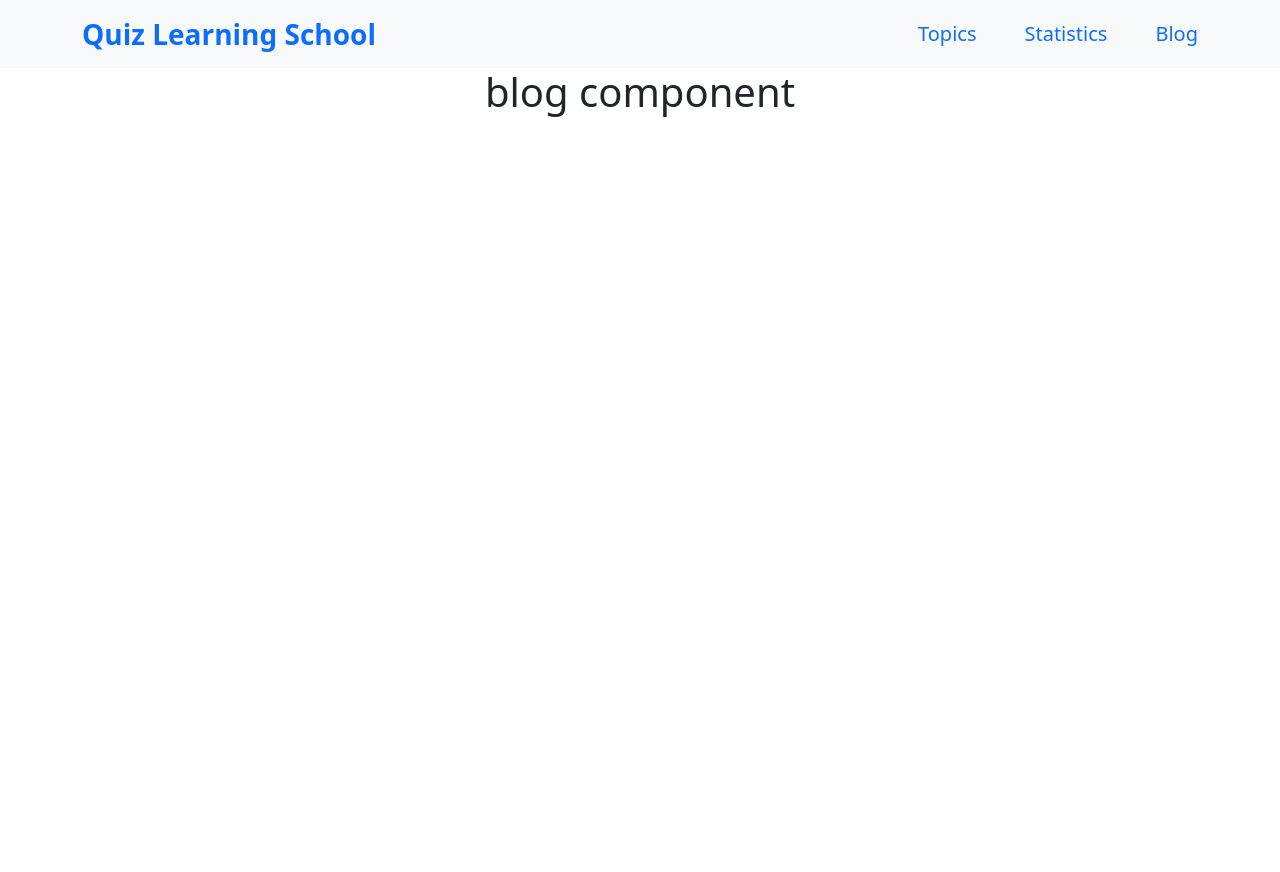
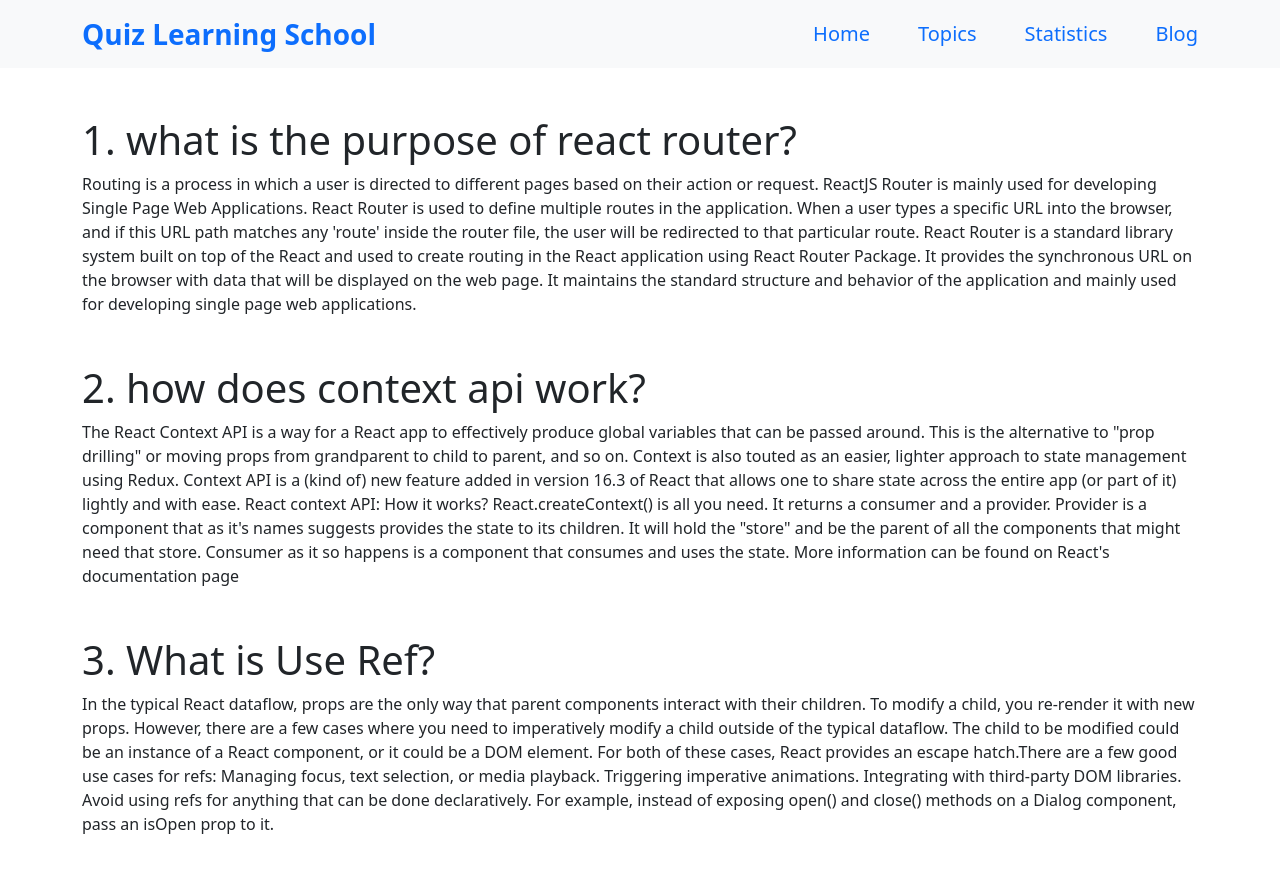
Before and after one commit to Suzon999/quick-question-a9-, a React (Create React App) app: page /Blog in a window 1280 px wide. Shown: the top 872 px of the page. Before the commit the page ends 800 px from the top, so only its background shows below. Built offline with nearby package versions, Linux system fonts and the light colour scheme.

Commit message:
card added

```diff
--- a/package.json
+++ b/package.json
@@ -10,6 +10,7 @@
     "react": "^18.2.0",
     "react-bootstrap": "^2.5.0",
     "react-dom": "^18.2.0",
+    "react-icons": "^4.4.0",
     "react-router-dom": "^6.4.2",
     "react-scripts": "5.0.1",
     "web-vitals": "^2.1.4"
--- a/src/App.js
+++ b/src/App.js
@@ -16,10 +16,11 @@ function App() {
       children: [
         {
           path: '/',
+          loader: () => fetch('https://openapi.programming-hero.com/api/quiz'),
           element: <Home></Home>
         },
         {
-          path: '/Topics',
+          path: '/',
           element: <Topics></Topics>
         },
         {
--- /dev/null
+++ b/src/components/Banner/Banner.css
@@ -0,0 +1,13 @@
+.banner-img img {
+    width: 600px;
+    height: auto;
+}
+
+.bg-right {
+    text-align: start;
+}
+
+.bg-right h1 {
+    font-size: 60px;
+    font-weight: 700;
+}
--- /dev/null
+++ b/src/components/Banner/Banner.js
@@ -0,0 +1,25 @@
+import React from 'react';
+import Button from 'react-bootstrap/Button';
+import './Banner.css'
+
+const Banner = () => {
+    return (
+        <div className='container my-5'>
+            <div className="row">
+                <div className="col-lg-6 banner-img">
+                    <img src="https://img.freepik.com/free-vector/online-tutorials-concept_52683-37480.jpg?w=996&t=st=1665474726~exp=1665475326~hmac=b881a1835bb3baa651894fb93a5756bea0233600f94cb8774974a1cbb9d37c31" alt="" />
+                </div>
+                <div className="col-lg-6 bg-right ">
+                    <h1 className=''>
+                        For every student,
+                        every classroom.
+                        Real results.</h1>
+                    <p className='fs-5'>We’re a nonprofit with the mission to provide a free, world-class education for anyone, anywhere.</p>
+                    <Button className='px-5 py-2 fs-4' variant="primary">Learner Start Here</Button>{' '}
+                </div>
+            </div>
+        </div>
+    );
+};
+
+export default Banner;
--- a/src/components/Blog/Blog.css
+++ b/src/components/Blog/Blog.css
@@ -0,0 +1,3 @@
+.blog {
+    text-align: start;
+}
--- a/src/components/Blog/Blog.js
+++ b/src/components/Blog/Blog.js
@@ -3,8 +3,37 @@ import './Blog.css'
 
 const Blog = () => {
     return (
-        <div>
-            <h1>blog component</h1>
+        <div className='container blog'>
+            <div className='my-5'>
+                <h1>1. what is the purpose of react router?</h1>
+                <p>Routing is a process in which a user is directed to different pages based on their action or request. ReactJS Router is mainly used for developing Single Page Web Applications. React Router is used to define multiple routes in the application. When a user types a specific URL into the browser, and if this URL path matches any 'route' inside the router file, the user will be redirected to that particular route.
+
+                    React Router is a standard library system built on top of the React and used to create routing in the React application using React Router Package. It provides the synchronous URL on the browser with data that will be displayed on the web page. It maintains the standard structure and behavior of the application and mainly used for developing single page web applications.</p>
+            </div>
+            <div className='my-5'>
+                <h1>2. how does context api work?</h1>
+                <p>The React Context API is a way for a React app to effectively produce global variables that can be passed around. This is the alternative to "prop drilling" or moving props from grandparent to child to parent, and so on. Context is also touted as an easier, lighter approach to state management using Redux.
+
+                    Context API is a (kind of) new feature added in version 16.3 of React that allows one to share state across the entire app (or part of it) lightly and with ease.
+
+                    React context API: How it works?
+                    React.createContext() is all you need. It returns a consumer and a provider. Provider is a component that as it's names suggests provides the state to its children. It will hold the "store" and be the parent of all the components that might need that store. Consumer as it so happens is a component that consumes and uses the state. More information can be found on React's documentation page</p>
+            </div>
+            <div className='my-5'>
+                <h1>3. What is Use Ref?</h1>
+                <p>In the typical React dataflow, props are the only way that parent components interact with their children. To modify a child, you re-render it with new props. However, there are a few cases where you need to imperatively modify a child outside of the typical dataflow. The child to be modified could be an instance of a React component, or it could be a DOM element. For both of these cases, React provides an escape hatch.There are a few good use cases for refs:
+
+                    Managing focus, text selection, or media playback.
+                    Triggering imperative animations.
+                    Integrating with third-party DOM libraries.
+                    Avoid using refs for anything that can be done declaratively.
+
+                    For example, instead of exposing open() and close() methods on a Dialog component, pass an isOpen prop to it.
+
+
+
+                </p>
+            </div>
         </div>
     );
 };
--- a/src/components/Header/Header.js
+++ b/src/components/Header/Header.js
@@ -16,7 +16,8 @@ const Header = () => {
                         {/* <Nav.Link active to= '/topics'>Topics</Nav.Link>
                         <Nav.Link active to="/Statistics">Statistics</Nav.Link>
                         <Nav.Link active to="/Blog">Blog</Nav.Link> */}
-                        <Link className='fs-5 text-decoration-none' to='/topics' >Topics</Link>
+                        <Link className='fs-5 mx-5 text-decoration-none' to='/' >Home</Link>
+                        <Link className='fs-5 text-decoration-none' to='/' >Topics</Link>
                         <Link className='mx-5 fs-5 text-decoration-none' to='/statistics' >Statistics</Link>
                         <Link className='fs-5 text-decoration-none' to='/blog' >Blog</Link>
 
--- a/src/components/Home/Home.css
+++ b/src/components/Home/Home.css
@@ -0,0 +1,5 @@
+.cart-container {
+    display: flex;
+    justify-content: space-evenly;
+    gap: 20px;
+}
--- a/src/components/Home/Home.js
+++ b/src/components/Home/Home.js
@@ -1,10 +1,24 @@
 import React from 'react';
+import { useLoaderData } from 'react-router-dom';
+import Banner from '../Banner/Banner';
+import Topics from '../Topics/Topics';
 import './Home.css'
 
 const Home = () => {
+    const carts = useLoaderData().data;
+    console.log(carts);
     return (
+
         <div>
-            <h2>home component</h2>
+            <Banner></Banner>
+            <div className='cart-container'>
+                {
+                    carts.map(cart => <Topics
+                        kye={cart.id}
+                        cart={cart}
+                    ></Topics>)
+                }
+            </div>
         </div>
     );
 };
--- a/src/components/Topics/Topics.css
+++ b/src/components/Topics/Topics.css
@@ -0,0 +1,25 @@
+.cart img {
+    width: 250px;
+    height: 150px;
+    border-radius: 10px;
+}
+
+.cart {
+    border: 1px solid lightgray;
+    padding: px;
+    width: 260px;
+    height: 310px;
+    border-radius: 10px;
+    margin-top: 50px;
+    margin-bottom: 100px;
+    background-color: lightgrey;
+
+}
+
+.btn-icon {
+    display: flex;
+}
+
+.btn-cart {
+    /* display: flex; */
+}
--- a/src/components/Topics/Topics.js
+++ b/src/components/Topics/Topics.js
@@ -1,10 +1,21 @@
 import React from 'react';
+import Button from 'react-bootstrap/Button';
+// import { FaArrowRight } from 'react-icons/fa';
 import './Topics.css'
 
-const Topics = () => {
+const Topics = ({ cart }) => {
+    const { name, logo, total, id } = cart;
     return (
-        <div>
-            <h1>topics component</h1>
+        <div className='cart'>
+            <div>
+                <img src={logo} alt="" />
+                <h3>{name} </h3>
+                <p className='text-primary'>Quiz : {total} </p>
+            </div>
+            <div className='btn-icon ps-2'>
+                <Button className='px-5 py-2 fs-4 btn-cart' variant="primary"> Start Practice  </Button>{' '}
+
+            </div>
         </div>
     );
 };
```
Also changed, not shown: 1 other file (tests, documents, lock files or other folders).
